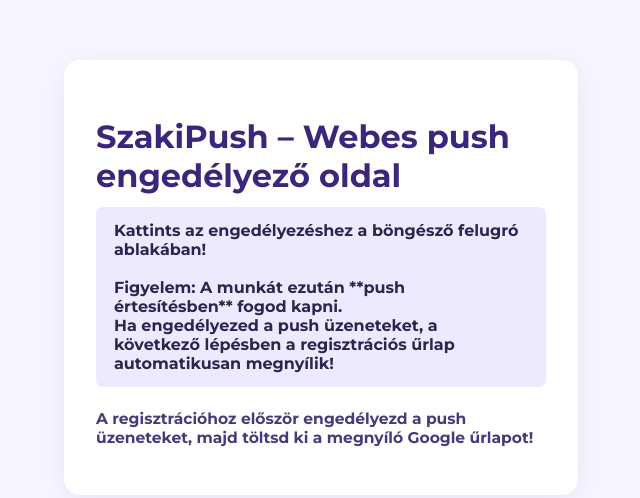
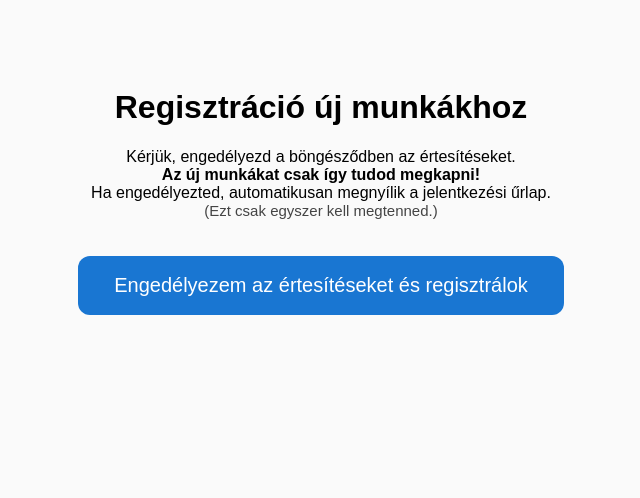
Before and after one commit to borsiimre60/szakipush-web, a plain HTML site: page index.html in a window 1280 px wide. Shown: the whole page, without its empty margins (319-959 px from the left). Drawn offline with Linux system fonts and the light colour scheme.

Commit message:
Update index.html

```diff
--- a/index.html
+++ b/index.html
@@ -2,113 +2,59 @@
 <html lang="hu">
 <head>
   <meta charset="UTF-8">
-  <meta name="viewport" content="width=device-width, initial-scale=1.0">
-  <title>SzakiPush – Webes push engedélyező oldal</title>
-  <link href="https://fonts.googleapis.com/css2?family=Montserrat:wght@700&display=swap" rel="stylesheet">
+  <title>Push értesítés + Regisztráció</title>
+  <meta name="viewport" content="width=device-width, initial-scale=1">
+  <!-- OneSignal SDK -->
+  <script src="https://cdn.onesignal.com/sdks/web/v16/OneSignalSDK.page.js" defer></script>
   <style>
-    body {
-      background: #f7f5ff;
-      font-family: 'Montserrat', Arial, sans-serif;
+    body { font-family: sans-serif; background: #fafafa; text-align: center; padding-top: 60px; }
+    .btn {
+      background: #1976d2;
+      color: #fff;
+      font-size: 20px;
+      border: none;
+      padding: 18px 36px;
+      border-radius: 12px;
+      cursor: pointer;
+      transition: background 0.2s;
+      margin-bottom: 24px;
     }
-    .container {
-      max-width: 450px;
-      margin: 60px auto;
-      background: #fff;
-      border-radius: 16px;
-      box-shadow: 0 6px 32px rgba(0,0,0,0.07);
-      padding: 36px 32px 32px 32px;
-    }
-    h1 {
-      font-size: 2rem;
-      color: #3b267c;
-      margin-bottom: 12px;
-    }
-    .info {
-      background: #edeaff;
-      color: #29274b;
-      padding: 14px 18px;
-      border-radius: 7px;
-      margin-bottom: 22px;
-      font-size: 1rem;
-      font-weight: 500;
-    }
-    .label {
-      margin-top: 16px;
-      font-weight: 600;
-      color: #45308e;
-      margin-bottom: 3px;
-      display: block;
-      font-size: 1rem;
-    }
-    input, select {
-      width: 100%;
-      padding: 8px 10px;
-      border: 1px solid #c3bedf;
-      border-radius: 5px;
-      margin-bottom: 9px;
-      font-size: 1rem;
-      outline: none;
-      background: #faf9ff;
-      transition: border .2s;
-    }
-    input:focus, select:focus {
-      border: 1.5px solid #816ce1;
-      background: #f4f2ff;
-    }
-    button {
-      background: #9182cb;
-      color: #fff;
-      border: none;
-      padding: 10px 18px;
-      border-radius: 7px;
-      font-size: 1.1rem;
-      cursor: pointer;
-      margin-top: 12px;
-      transition: background 0.2s;
-      font-family: inherit;
-    }
-    button:hover {
-      background: #5f5097;
-    }
+    .btn:hover { background: #0d47a1; }
     .hidden { display: none; }
+    .msg { font-size: 20px; color: #1976d2; margin-top: 32px; }
   </style>
+</head>
+<body>
+  <h1>Regisztráció új munkákhoz</h1>
+  <p style="max-width:500px;margin:0 auto 36px;">
+    Kérjük, engedélyezd a böngésződben az értesítéseket.<br>
+    <b>Az új munkákat csak így tudod megkapni!</b><br>
+    Ha engedélyezted, automatikusan megnyílik a jelentkezési űrlap.<br>
+    <span style="color: #444;font-size:15px;">(Ezt csak egyszer kell megtenned.)</span>
+  </p>
+  <button class="btn" onclick="enablePushAndOpenForm()">Engedélyezem az értesítéseket és regisztrálok</button>
+  <div class="msg hidden" id="doneMsg">Köszönjük! Az űrlap megnyílt.<br>Ha bezárod, a lap frissítésével újraindíthatod a folyamatot.</div>
 
-  <!-- OneSignal Web Push SDK -->
-  <script src="https://cdn.onesignal.com/sdks/web/v16/OneSignalSDK.page.js" defer></script>
   <script>
+    function enablePushAndOpenForm() {
       window.OneSignalDeferred = window.OneSignalDeferred || [];
       OneSignalDeferred.push(async function(OneSignal) {
         await OneSignal.init({
-        appId: "os_v2_org_zwupsdpxofapbkx5qoxo62qtpa5fs3up5lrutln3dklvjivka7ylppvebxqzwiklcryg3et4daxqpm7ctjx5uoe7sfy7mbaxjcuab5y",
+          appId: "c127d0ff-5694-4a44-8ef5-7fc5446b8f17",
         });
-
-      // Amikor engedélyezi a push-t
-      OneSignal.on('subscriptionChange', function(isSubscribed) {
-        if(isSubscribed) {
-          // Automatikusan megnyitja a Google Forms regisztrációs oldalt
-          window.open(
-            'https://forms.gle/VxzCzDasDgXt3kYPA',
-            '_blank'
-          );
+        // Értesítési engedélykérés
+        OneSignal.showSlidedownPrompt().then(function() {
+          OneSignal.isPushNotificationsEnabled(function(isEnabled) {
+            if (isEnabled) {
+              window.open('https://docs.google.com/forms/d/e/1FAIpQLSfwmK4o09-j7fxWj_gqVe7tf1Z1grngHYUfsA0N2FECY5oljA/viewform', '_blank');
+              document.getElementById('doneMsg').classList.remove('hidden');
+            } else {
+              alert("Az értesítést nem engedélyezted – ezt később bármikor megteheted az oldal frissítésével.");
             }
           });
         });
+      });
+    }
   </script>
-</head>
-<body>
-  <div class="container">
-    <h1>SzakiPush – Webes push engedélyező oldal</h1>
-    <div class="info">
-      <b>Kattints az engedélyezéshez a böngésző felugró ablakában!</b><br><br>
-      <span>
-        <b>Figyelem:</b> A munkát ezután **push értesítésben** fogod kapni.<br>
-        <b>Ha engedélyezed a push üzeneteket, a következő lépésben a regisztrációs űrlap automatikusan megnyílik!</b>
-      </span>
-    </div>
-    <!-- Opcionálisan ide rakhatsz egy illusztrációt vagy további szöveget -->
-    <p style="font-size: 0.97rem; color: #433c7b;">
-      A regisztrációhoz először <b>engedélyezd a push üzeneteket</b>, majd töltsd ki a megnyíló Google űrlapot!
-    </p>
-  </div>
 </body>
 </html>
```
Lines whose indentation alone changed are shown as unchanged.
